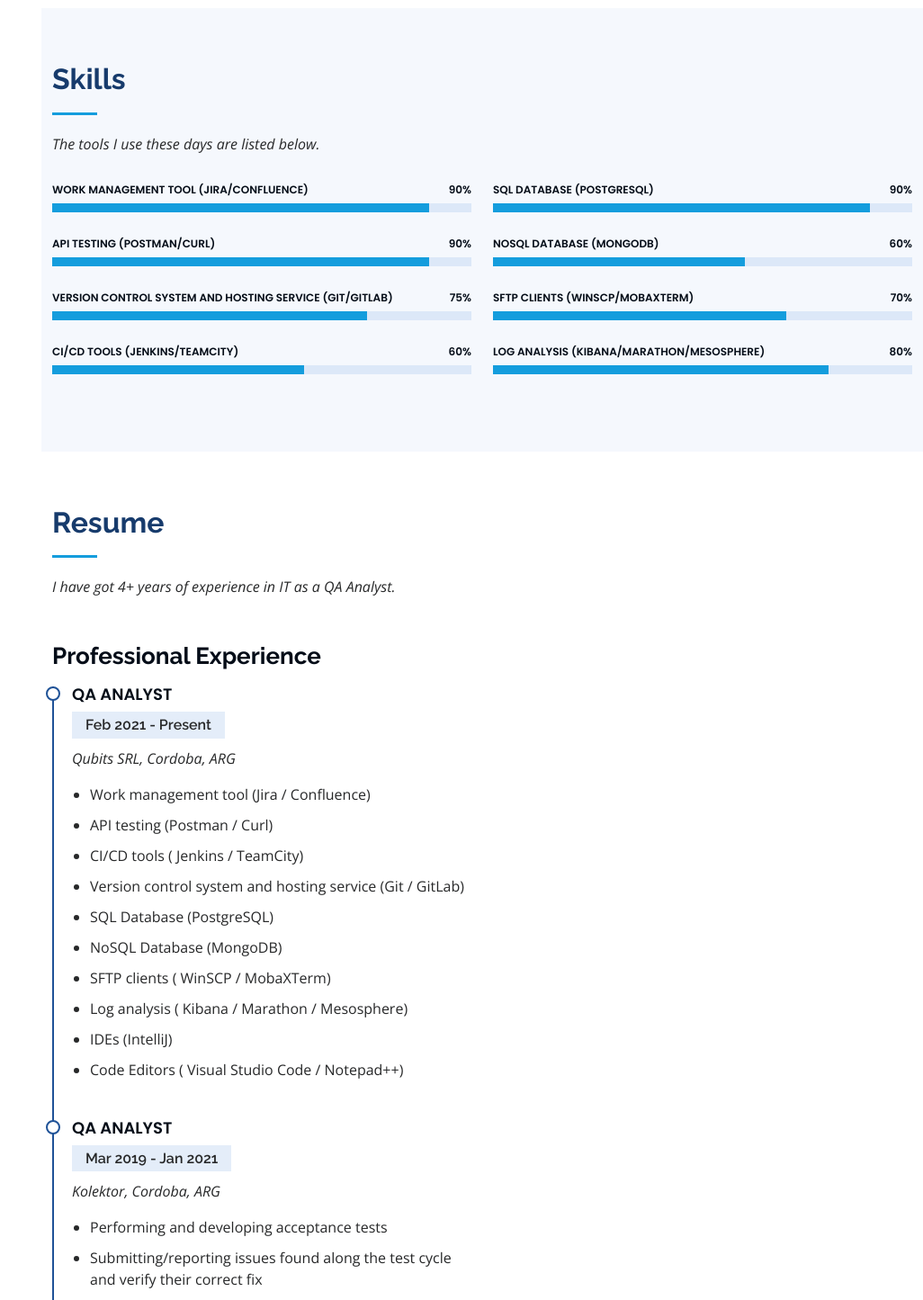
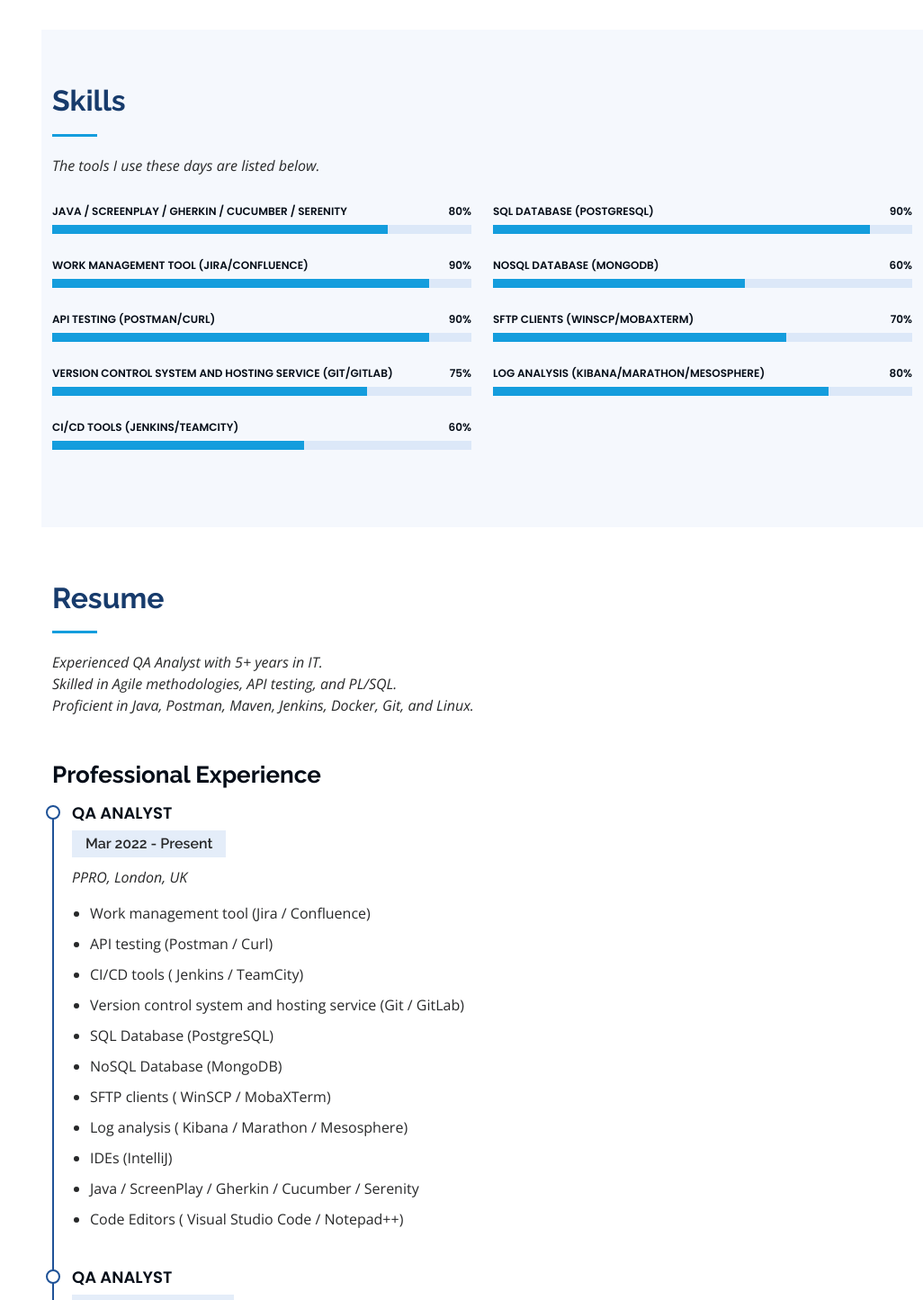
Before and after one commit to castrosoft/portfolio, an Angular app: page / in a window 1280 px wide. Shown: the part 1330-2775 px from the top of the page at 90% size, without its empty margins (254-1280 px from the left). Built offline with nearby package versions, Linux system fonts and the light colour scheme.

Commit message:
Reedicion de textos

```diff
--- a/src/app/about/about.component.html
+++ b/src/app/about/about.component.html
@@ -4,7 +4,7 @@
 
       <div class="section-title">
         <h2>About</h2>
-        <p class="fst-italic">My main goal is to expand my skill set and evolve in the IT field, continuously learning new software-related abilities on my own.</p>
+        <p class="fst-italic">My primary objective is to enhance my skill set and advance in the IT field, consistently acquiring new software-related abilities through independent learning.</p>
       </div>
 
       <div class="row">
@@ -20,7 +20,7 @@
                 <li><i class="bi bi-chevron-right"></i> <strong>Email:</strong> <span>{{ info.email }}</span></li>
                 <li><i class="bi bi-chevron-right"></i> <strong>City:</strong> <span>{{ info.city }}</span></li>
                 <li><i class="bi bi-chevron-right"></i> <strong>Website:</strong> <span> <a href="{{ info.website }}" class="link-primary">Pedro Castro</a> </span></li>
-                <li><i class="bi bi-chevron-right"></i> <strong>LinkeDin:</strong> <span> <a href="{{ info.linkedin }}" class="link-primary">LinkedIn</a> </span></li>
+                <li><i class="bi bi-chevron-right"></i> <strong>LinkedIn:</strong> <span> <a href="{{ info.linkedin }}" class="link-primary">LinkedIn</a> </span></li>
                 <li><i class="bi bi-chevron-right"></i> <strong>GitHub:</strong> <span> <a href="{{ info.github }}" class="link-primary">Github</a> </span></li>
               </ul>
             </div>
--- a/src/app/resume/resume.component.html
+++ b/src/app/resume/resume.component.html
@@ -4,16 +4,39 @@
 
       <div class="section-title">
         <h2>Resume</h2>
-        <p class="fst-italic">I have got 4+ years of experience in IT as a QA Analyst.</p>
+        <p class="fst-italic"> Experienced QA Analyst with 5+ years in IT. </p>
+        <p class="fst-italic"> Skilled in Agile methodologies, API testing, and PL/SQL. </p>
+        <p class="fst-italic"> Proficient in Java, Postman, Maven, Jenkins, Docker, Git, and Linux. </p>
       </div>
 
       <div class="row">
+
         <div class="col-lg-6" data-aos="fade-up">
 
           <h3 class="resume-title">Professional Experience</h3>
+
           <div class="resume-item">
             <h4>QA Analyst</h4>
-            <h5>Feb 2021 - Present</h5>
+            <h5>Mar 2022 - Present</h5>
+            <p><em>PPRO, London, UK </em></p>
+            <ul>
+              <li>Work management tool (Jira / Confluence)</li>
+              <li>API testing (Postman / Curl)</li>
+              <li>CI/CD tools ( Jenkins / TeamCity)</li>
+              <li>Version control system and hosting service (Git / GitLab)</li>
+              <li>SQL Database (PostgreSQL)</li>
+              <li>NoSQL Database (MongoDB)</li>
+              <li>SFTP clients ( WinSCP / MobaXTerm)</li>
+              <li>Log analysis ( Kibana / Marathon / Mesosphere)</li>
+              <li>IDEs (IntelliJ)</li>
+              <li>Java / ScreenPlay / Gherkin / Cucumber / Serenity</li>
+              <li>Code Editors ( Visual Studio Code / Notepad++)</li>
+            </ul>
+          </div>
+
+          <div class="resume-item">
+            <h4>QA Analyst</h4>
+            <h5>Feb 2021 - Feb 2022</h5>
             <p><em>Qubits SRL, Cordoba, ARG </em></p>
             <ul>
               <li>Work management tool (Jira / Confluence)</li>
@@ -27,8 +50,8 @@
               <li>IDEs (IntelliJ)</li>
               <li>Code Editors ( Visual Studio Code / Notepad++)</li>
             </ul>
+          </div>
 
-          </div>
           <div class="resume-item">
             <h4>QA Analyst</h4>
             <h5>Mar 2019 - Jan 2021</h5>
@@ -62,18 +85,19 @@
             <h4>Computer Engineering</h4>
             <h5>2012 - Present</h5>
             <p><em>FCEFYN - UNC, Cordoba, ARG</em></p>
-            <p>Qui deserunt veniam. Et sed aliquam labore tempore sed quisquam iusto autem sit. Ea vero voluptatum qui
-              ut dignissimos deleniti nerada porti sand markend</p>
+            <p>Plan de estudio:
+              https://fcefyn.unc.edu.ar/facultad/secretarias/academica/escuelas/ingenieria-computacion/ingenieria-en-computacion/</p>
           </div>
           <div class="resume-item">
             <h4>Computer Programming Technician</h4>
             <h5>2009 - 2010</h5>
             <p><em>UTN - FRC, Cordoba, ARG</em></p>
-            <p>Quia nobis sequi est occaecati aut. Repudiandae et iusto quae reiciendis et quis Eius vel ratione eius
-              unde vitae rerum voluptates asperiores voluptatem Earum molestiae consequatur neque etlon sader mart
-              dila</p>
+            <p>Plan de estudio:
+              https://www.frc.utn.edu.ar/secretarias/academica/tecnicaturas/programacion/?pIs=705</p>
           </div>
         </div>
+
+
         <div class="col-lg-6" data-aos="fade-up" data-aos-delay="100">
 
         </div>
--- a/src/app/resume/resume.component.ts
+++ b/src/app/resume/resume.component.ts
@@ -7,6 +7,10 @@ import { Component, OnInit } from '@angular/core';
 })
 export class ResumeComponent implements OnInit {
 
+  personalInformation: any[] = [{
+    "fcefyn": " https://fcefyn.unc.edu.ar/facultad/secretarias/academica/escuelas/ingenieria-computacion/ingenieria-en-computacion/"
+  }];
+
   constructor() { }
 
   ngOnInit(): void {
--- a/src/app/skills/skills.component.html
+++ b/src/app/skills/skills.component.html
@@ -10,6 +10,14 @@
       <div class="row skills-content" *ngFor="let abil of skills">
 
         <div class="col-lg-6" data-aos="fade-up" data-aos-delay="100">
+
+          <div class="progress">
+            <span class="skill">Java / ScreenPlay / Gherkin / Cucumber / Serenity  <i class="val">{{abil.java}}%</i></span>
+            <div class="progress-bar-wrap">
+              <div class="progress-bar" role="progressbar" style="width: {{abil.java}}%" aria-valuenow="0" aria-valuemin="0" aria-valuemax="100">
+              </div>
+            </div>
+          </div>
 
           <div class="progress">
             <span class="skill">Work management tool (Jira/Confluence) <i class="val">{{abil.jira}}%</i></span>
--- a/src/app/skills/skills.component.ts
+++ b/src/app/skills/skills.component.ts
@@ -8,6 +8,7 @@ import { Component, OnInit } from '@angular/core';
 export class SkillsComponent implements OnInit {
 
   skills: any[] = [{
+    "java": 80,
     "jira": 90,
     "postman": 90,
     "git": 75,
```
